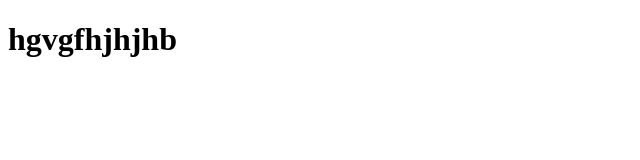
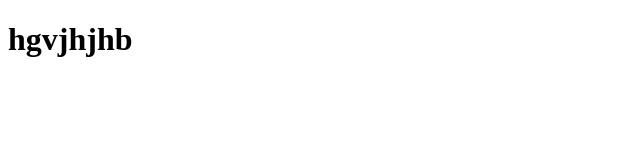
Before and after one commit to tarun16code/test, a plain HTML site: page index.html in a window 1280 px wide. Shown: the whole page, without its empty margins (0-640 px from the left). Drawn offline with Linux system fonts and the light colour scheme.

Commit message:
Update index.html

```diff
--- a/index.html
+++ b/index.html
@@ -8,7 +8,7 @@
 </head>
 
 <body>
-    <h1>hgvgfhjhjhb</h1>
+    <h1>hgvjhjhb</h1>
 </body>
 
 </html>
```
